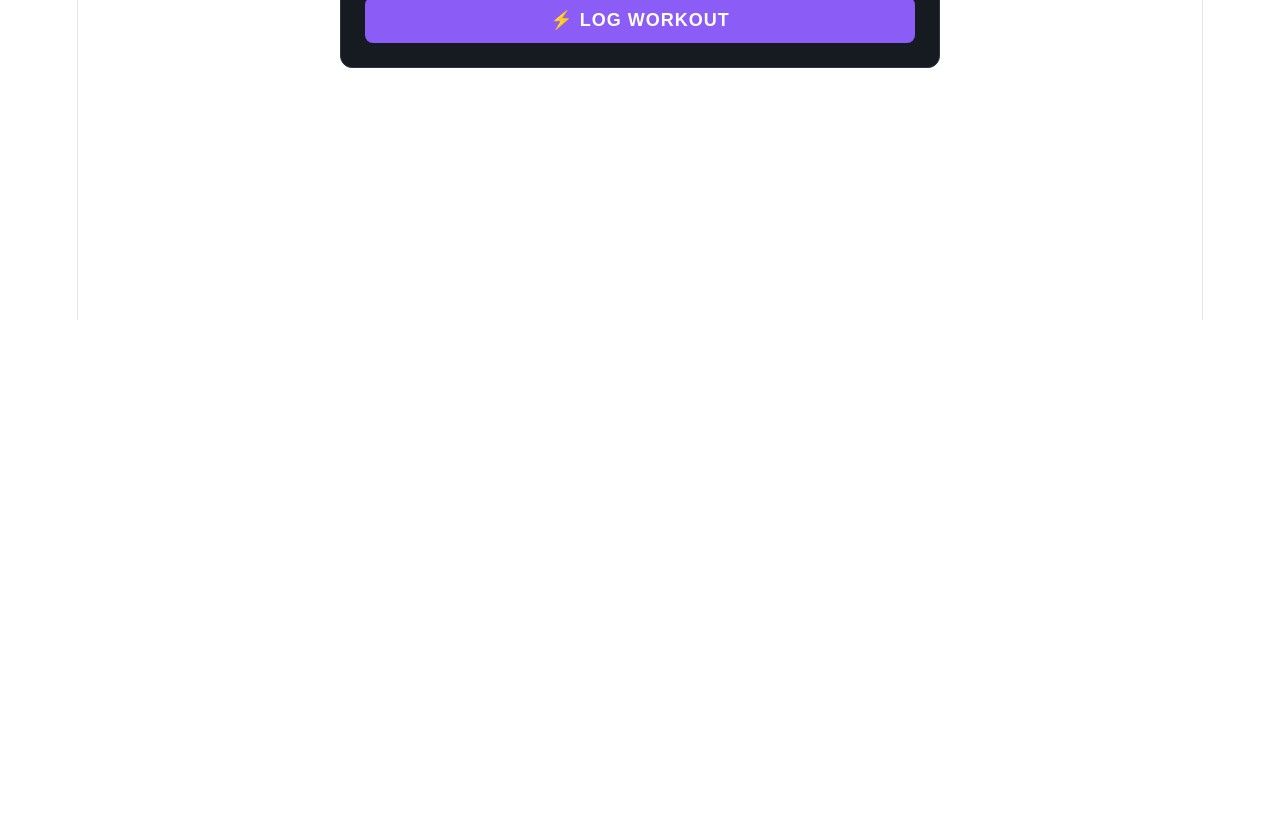
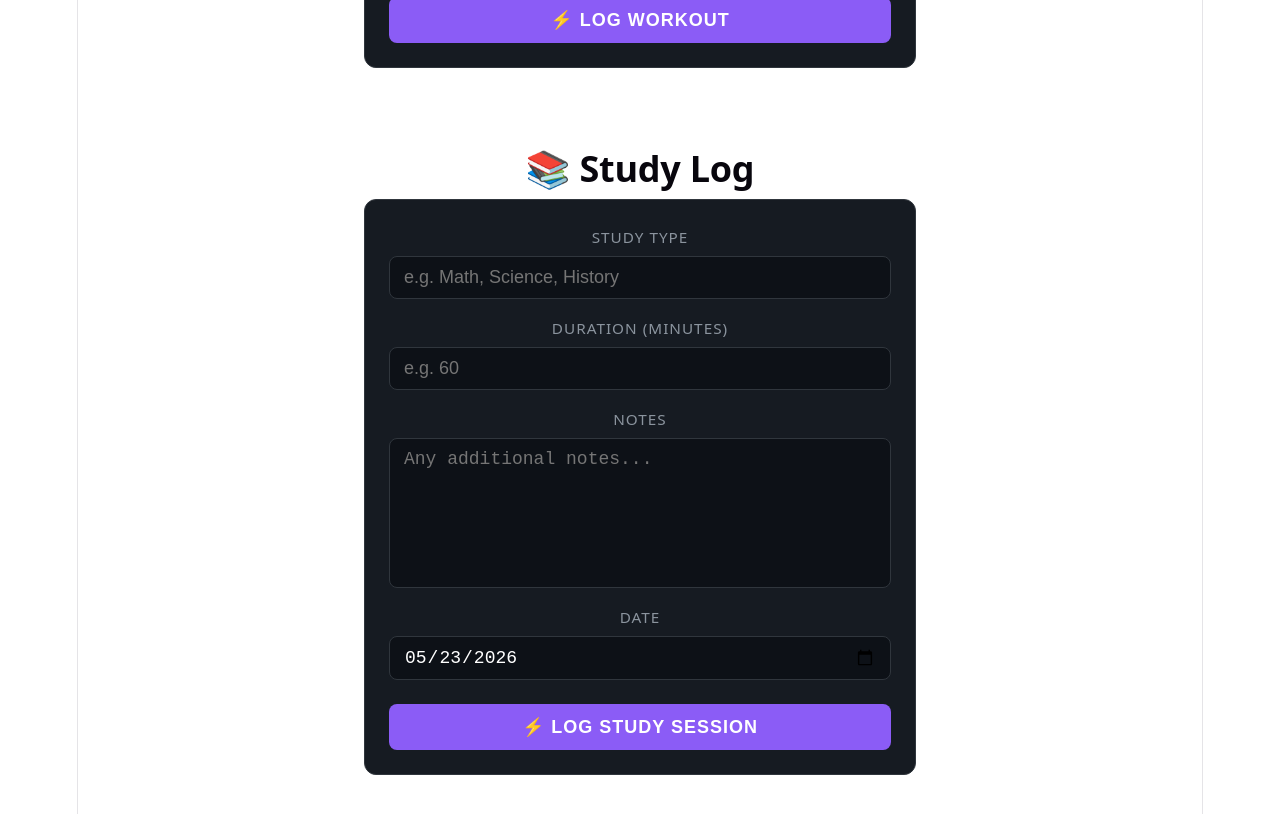
Before and after one commit to Akanha17/daily-stack, a React (Vite) app: page / in a window 1280 px wide. Shown: the part 480-1294 px from the top of the page. Before the commit the page ends 800 px from the top, so only its background shows below. Built offline with nearby package versions, Linux system fonts and the light colour scheme.

Commit message:
study log card

```diff
--- a/src/App.tsx
+++ b/src/App.tsx
@@ -1,10 +1,12 @@
 import WorkLog from './components/Worklog/WorkLog.jsx';
+import StudyLog from './components/studylog/StudyLog.jsx';
 
 function App(){
   return (
     <div>
       <h1>Daily Stack</h1>
       <WorkLog />
+      <StudyLog />
     </div>
   )
 }
--- /dev/null
+++ b/src/components/studylog/StudyLog.jsx
@@ -0,0 +1,71 @@
+import { useState } from 'react'
+import "./StudyLog.css"
+
+
+function today() {
+    return new Date().toISOString().split("T")[0];
+}
+function StudyLog() {
+    const [formData, setFormData] = useState({
+        studyType: "",
+        duration: "",
+        notes: "",
+        date: today()
+    })
+
+    const [logs, setLogs] = useState([])
+
+    function handleChange(event){
+        setFormData({
+            ...formData,
+            [event.target.name]: event.target.value
+        })
+    }
+    function handleSubmit(event){
+        event.preventDefault();
+        setLogs([...logs, formData]);
+        setFormData({ studyType: "", duration: "", notes: "", date: today() });
+    }
+    function handleDelete(index){
+        setLogs(logs.filter((_, i) => i !== index));
+    }
+    return (
+        <div className="studylog-container container">
+            <h2>📚 Study Log</h2>
+            <form className="studylog-form form" onSubmit={handleSubmit}>
+                <div className="form-group">
+                    <label>Study Type</label>
+                    <input type="text" name="studyType" value={formData.studyType} placeholder="e.g. Math, Science, History" onChange={handleChange} />
+                </div>
+                <div className="form-group">
+                    <label>Duration (minutes)</label>
+                    <input type="number" name="duration" value={formData.duration} placeholder="e.g. 60" onChange={handleChange} />
+                </div>
+                <div className='form-group'>
+                    <label>Notes</label>
+                    <textarea name="notes" value={formData.notes} placeholder="Any additional notes..." onChange={handleChange} />
+                </div>
+                <div className="form-group">
+                    <label>Date</label>
+                    <input type="date" name="date" value={formData.date} onChange={handleChange} />
+                </div>
+                <button type="submit" className="submit-btn">⚡ Log Study Session</button>
+            </form>
+
+            <div className="logs-list">
+                {logs.map((log, index) => (
+                    <div key={index} className="log-item">
+                        <div className="log-info">
+                            <p>📖 {log.studyType}</p>
+                            <p>⏱️ {log.duration} minutes</p>
+                            <p>📅 {log.date}</p>
+                        </div>
+                        <button className="delete-btn" onClick={() => handleDelete(index)}>🗑️ Delete</button>
+                    </div>)
+                )}
+            </div>
+        </div>
+    )
+}
+
+export default StudyLog
--- a/src/index.css
+++ b/src/index.css
@@ -109,3 +109,71 @@ code {
   padding: 4px 8px;
   background: var(--code-bg);
 }
+* {
+  box-sizing: border-box;
+}
+.container{
+  max-width: 600px;
+  margin: 0 auto;
+  padding: 24px;
+}
+.form{
+  background: #161b22;
+  border: 1px solid #30363d;
+  border-radius: 12px;
+  padding: 24px;
+  display: flex;
+  flex-direction: column;
+  gap: 16px;
+  margin-bottom: 32px;
+}
+
+h1{
+  font-size: 2.5rem;
+  font-weight: 700;
+}
+h2{
+  font-size: 2rem;
+  font-weight: 600;
+}
+
+
+.form-group {
+  display: flex;
+  flex-direction: column;
+  gap: 6px;
+}
+
+.form-group label {
+  color: #8b949e;
+  font-size: 0.85rem;
+  text-transform: uppercase;
+  letter-spacing: 1px;
+}
+
+.form-group input {
+  padding: 10px 14px;
+  background: #0d1117;
+  border: 1px solid #30363d;
+  border-radius: 8px;
+  color: #ffffff;
+  font-size: 1rem;
+  outline: none;
+}
+
+.form-group input:focus {
+  border-color: #8b5cf6;
+}
+
+.form-group textarea {
+  padding: 10px 14px;
+  background: #0d1117;
+  border: 1px solid #30363d;
+  border-radius: 8px;
+  color: #ffffff;
+  font-size: 1rem;
+  outline: none;
+  resize: none;
+  height: 150px;
+  width: 100%;
+}
```
Also changed, not shown: src/components/studylog/StudyLog.css (added).
